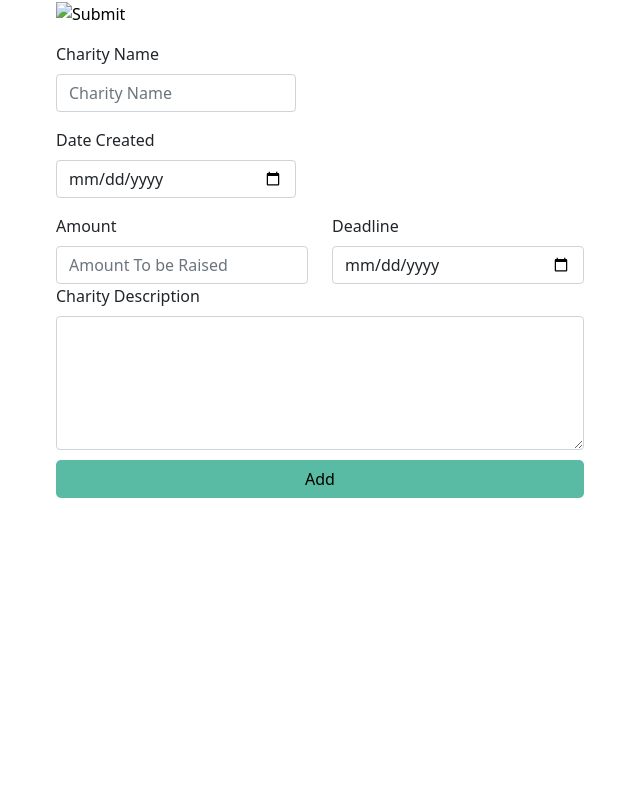
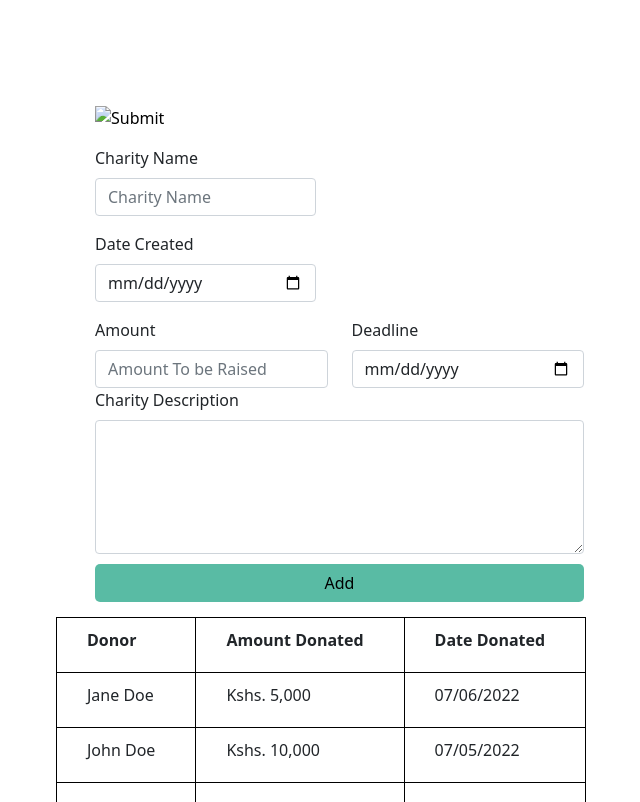
Before and after one commit to Rachelnk/Fund-Flow, an Angular app: page /donate in a window 1280 px wide. Shown: the part 2607-3409 px from the top of the page, without its empty margins (41-681 px from the left). Before the commit the page ends 3105 px from the top, so only its background shows below. Built offline with nearby package versions, Linux system fonts and the light colour scheme.

Commit message:
Add donor table and styling.

```diff
--- a/src/app/app.component.html
+++ b/src/app/app.component.html
@@ -3,5 +3,5 @@
 
 <app-donate></app-donate> -->
 <!-- <app-charities></app-charities> -->
-<!-- <app-charity-dashboard></app-charity-dashboard> -->
-<app-charitydetails-form></app-charitydetails-form>
+<app-charity-dashboard></app-charity-dashboard>
+<!-- <app-charitydetails-form></app-charitydetails-form> -->
--- a/src/app/charity-dashboard/charity-dashboard.component.css
+++ b/src/app/charity-dashboard/charity-dashboard.component.css
@@ -1,36 +1,45 @@
 /* Style the tab */
-.tab {
+/* .tab {
   overflow: hidden;
-  /* border: 1px solid #ccc; */
-  /* background-color: #f1f1f1; */
-}
+} */
 
 /* Style the buttons that are used to open the tab content */
-.tab button {
+/* .tab button {
   background-color: inherit;
-  text-align: center;
+  text-align: center; */
   /* float: left; */
-  border: none;
+  /* border: none;
   outline: none;
   cursor: pointer;
   padding: 14px 16px;
   transition: 0.3s;
+} */
+
+/* Change background color of buttons on hover */
+/* .tab button:hover {
+  background-color: #ddd;
+} */
+
+/* Create an active/current tablink class */
+/* .tab button.active {
+  background-color: #ccc;
+} */
+
+/* Style the tab content */
+/* .tabcontent {
+  display: none;
+  padding: 6px 12px; */
+  /* border: 1px solid #ccc; */
+  /* border-top: none;
+} */
+
+table, th, td {
+  border:1px solid black;
 }
 
-/* Change background color of buttons on hover */
-.tab button:hover {
-  background-color: #ddd;
+th, td {
+  padding-top: 10px;
+  padding-bottom: 20px;
+  padding-left: 30px;
+  padding-right: 40px;
 }
-
-/* Create an active/current tablink class */
-.tab button.active {
-  background-color: #ccc;
-}
-
-/* Style the tab content */
-.tabcontent {
-  display: none;
-  padding: 6px 12px;
-  /* border: 1px solid #ccc; */
-  border-top: none;
-}
--- a/src/app/charity-dashboard/charity-dashboard.component.html
+++ b/src/app/charity-dashboard/charity-dashboard.component.html
@@ -7,9 +7,42 @@
 
 </div>
 <!-- Home tab -->
+<div class="container">
 <div class="tabcontent" id="home">
   <div class="col-md-12">
-    <app-charitydetails-form></app-charitydetails-form>
+    <div class="row">
+      <app-charitydetails-form></app-charitydetails-form>
+    </div>
+
+    <!-- Donor's table and amount raised -->
+    <div class="row" style="margin-top:15px ;">
+      <div class="col-md-8">
+        <table>
+          <tr>
+            <th>Donor</th>
+            <th>Amount Donated</th>
+            <th>Date Donated</th>
+          </tr>
+          <tr>
+            <td>Jane Doe</td>
+            <td> Kshs. 5,000</td>
+            <td>07/06/2022</td>
+          </tr>
+          <tr>
+            <td>John Doe</td>
+            <td> Kshs. 10,000</td>
+            <td>07/05/2022</td>
+          </tr>
+          <tr>
+            <td></td>
+            <td></td>
+            <td></td>
+          </tr>
+
+        </table>
+      </div>
+    </div>
+
 
 
   </div>
@@ -20,6 +53,7 @@
 <!-- Beneficiaries -->
 <div class="tabcontent" id="beneficiaries">
 
+</div>
 </div>
 
 <script>
```
